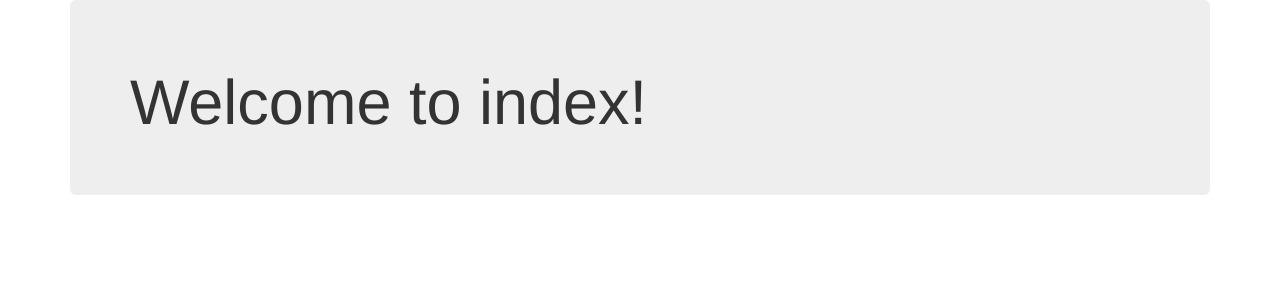
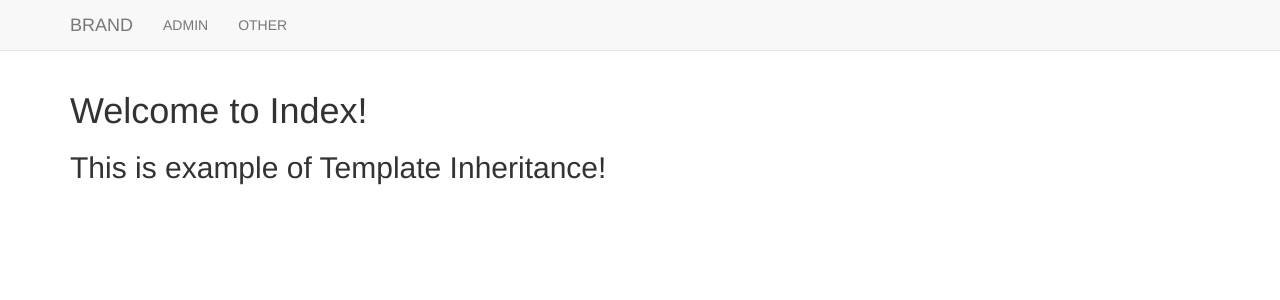
Before and after one commit to ayushsahu1999/My_First_Django, a Django app: page / in a window 1280 px wide. Shown: the top 300 px of the page. Run offline with Django 3.2, Linux system fonts and the light colour scheme; some libraries are stand-ins or nearby versions.

Commit message:
15- Template Inheritance

```diff
--- /dev/null
+++ b/first_project/templates/first_app/base.html
@@ -0,0 +1,25 @@
+<!DOCTYPE html>
+<html lang="en" dir="ltr">
+  <head>
+    <meta charset="utf-8">
+    <link rel="stylesheet" href="https://maxcdn.bootstrapcdn.com/bootstrap/3.4.0/css/bootstrap.min.css">
+    <title>BASE</title>
+  </head>
+  <body>
+    <nav class="navbar navbar-default navbar-static-top">
+      <div class="container">
+        <ul class="nav navbar-nav">
+          <li><a class="navbar-brand" href="{% url 'index' %}">BRAND</a></li>
+          <li><a class="navbar-link" href="{% url 'admin:index' %}">ADMIN</a></li>
+          <li><a class="navbar-link" href="{% url 'first_app:other' %}">OTHER</a></li>
+        </ul>
+      </div>
+    </nav>
+    <div class="container">
+      {% block body-block %}
+
+      <!-- Anything outside will be inherited -->
+      {% endblock %}
+    </div>
+  </body>
+</html>
--- a/first_project/templates/first_app/frontpage.html
+++ b/first_project/templates/first_app/frontpage.html
@@ -1,15 +1,6 @@
 <!DOCTYPE html>
-<html lang="en" dir="ltr">
-  <head>
-    <meta charset="utf-8">
-    <link rel="stylesheet" href="https://maxcdn.bootstrapcdn.com/bootstrap/3.4.0/css/bootstrap.min.css">    <title>Form</title>
-  </head>
-  <body>
-    <div class="container">
-      <div class="jumbotron">
-        <h1>Welcome to index!</h1>
-      </div>
-    </div>
-
-  </body>
-</html>
+{% extends "first_app/base.html" %}
+  {% block body-block %}
+    <h1>Welcome to Index!</h1>
+    <h2>This is example of Template Inheritance!</h2>
+  {% endblock %}
```
Also changed, not shown: first_project/templates/first_app/other.html (+4 -8 lines).
